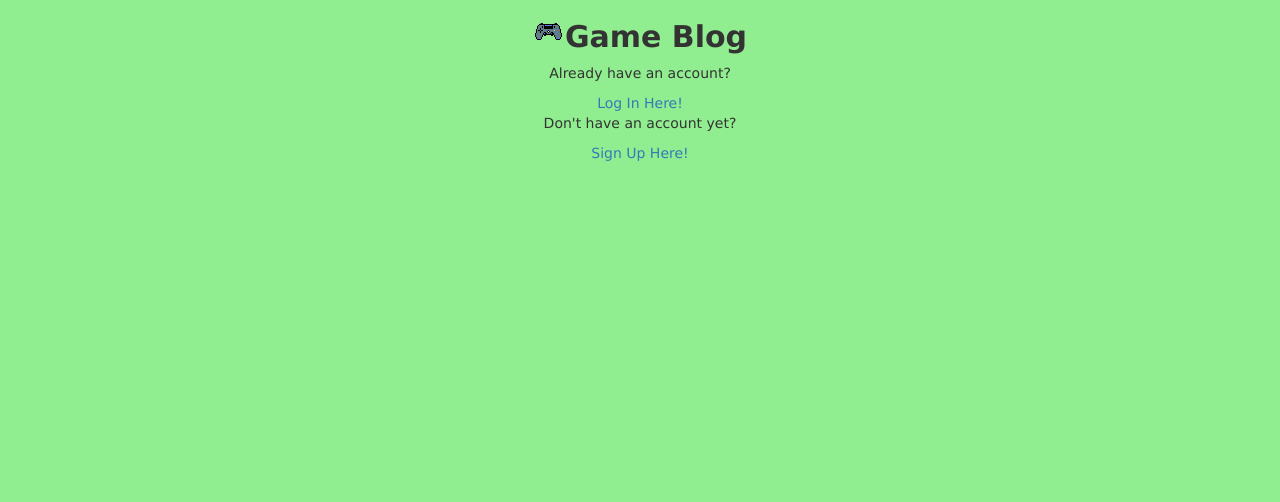
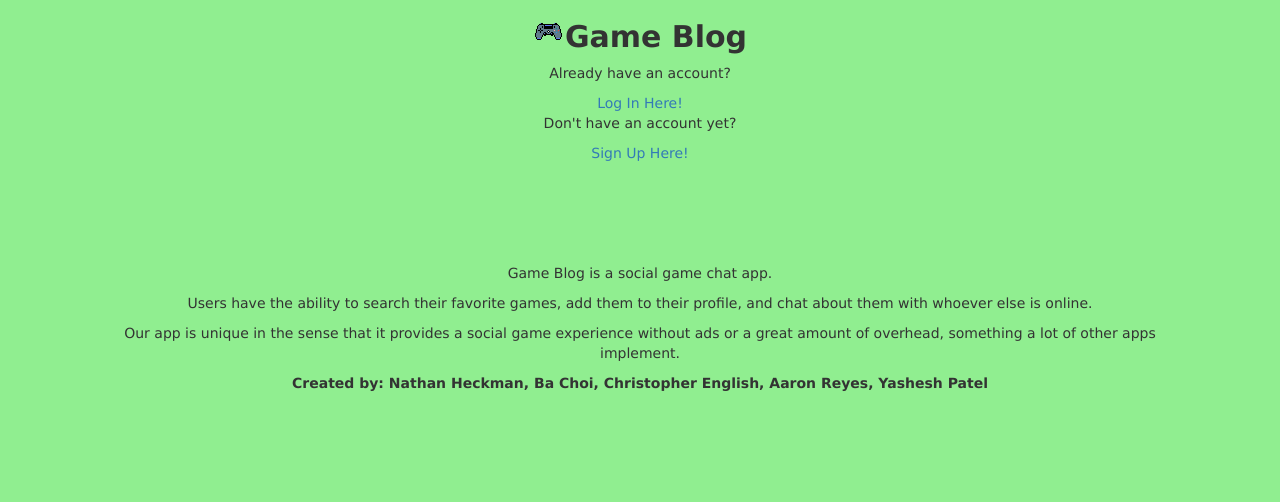
Before and after one commit to bachoij316/Group-3-Section-006--Game-Blog--Sprint2, a Flask app: page / in a window 1280 px wide. Shown: the top 502 px of the page. Run offline with Flask 2, Linux system fonts and the light colour scheme; parts of the project's set-up code (start-up, migrations or seed data) failed here and were passed over; some libraries are stand-ins or nearby versions.

Commit message:
Landing Page Info

```diff
--- a/templates/index.html
+++ b/templates/index.html
@@ -19,7 +19,12 @@
 
     <p>Don't have an account yet?</p>
     <a class="lr" href="{{url_for('signup')}}"> Sign Up Here! </a>
-
+    </div>
+    <div style="padding: 100px;">
+        <p>Game Blog is a social game chat app.</p>
+        <p>Users have the ability to search their favorite games, add them to their profile, and chat about them with whoever else is online.</p>
+        <p>Our app is unique in the sense that it provides a social game experience without ads or a great amount of overhead, something a lot of other apps implement.</p>
+        <p><b>Created by: Nathan Heckman, Ba Choi, Christopher English, Aaron Reyes, Yashesh Patel</b></p>
     </div>
 </body>
 
```
